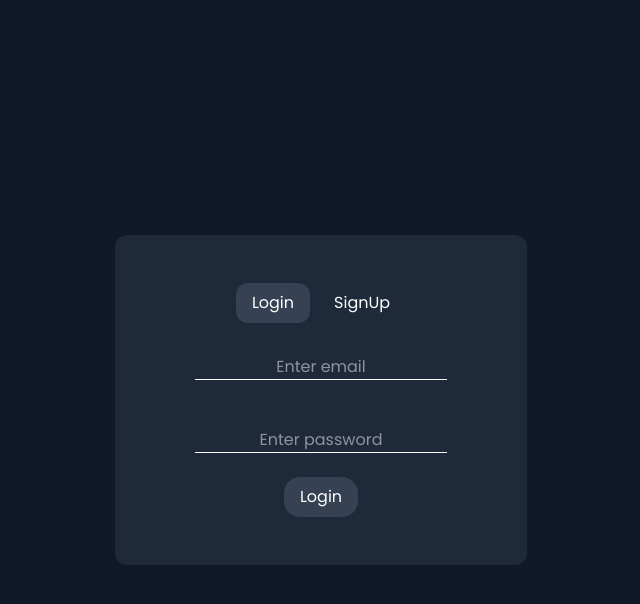
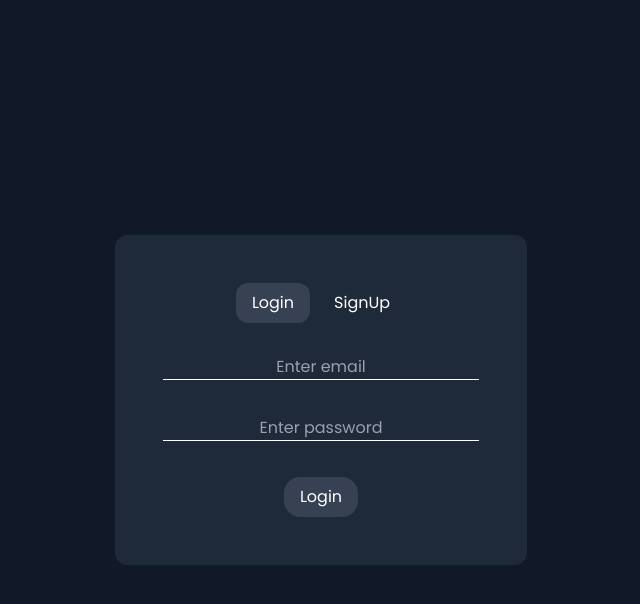
Before and after one commit to TorqueReborn/AkiraWeb, a React (Vite) app in the folder frontend/: page / in a window 1280 px wide. Both pictures are taken after a click on the button 640 px from the left and 452 px from the top of the page. Shown: the top 604 px of the page, without its empty margins (319-959 px from the left). Built offline with nearby package versions, Linux system fonts and the light colour scheme.

Commit message:
Update UI

```diff
--- a/frontend/src/App.tsx
+++ b/frontend/src/App.tsx
@@ -2,7 +2,6 @@ import Cookies from 'js-cookie'
 import { useState } from "react";
 import Login from "./login/Login";
 import Splash from "./splash/Splash"
-import Suggestions from "./suggestions/Suggestions";
 
 const App = () => {
   const [splashSeen, setSplashSeen] = useState(Cookies.get('splashSeen'))
--- a/frontend/src/login/Login.tsx
+++ b/frontend/src/login/Login.tsx
@@ -59,9 +59,9 @@ const Login = () => {
                         <button className={`${!isSignUp && 'bg-gray-700'} px-4 py-2 rounded-xl outline-none focus:ring-1`} onClick={() => setIsSignup(false)}>Login</button>
                         <button className={`${isSignUp && 'bg-gray-700'} px-4 py-2 rounded-xl outline-none focus:ring-1`} onClick={() => setIsSignup(true)}>SignUp</button>
                     </div>
-                    <input className='mt-8 text-center outline-none border-b-1 w-8/10' type="text" placeholder='Enter email' onChange={handleEmailChange} /><br />
-                    <input className='mt-6 text-center outline-none border-b-1 w-8/10' type="password" placeholder='Enter password' onChange={handlePasswordChange} />
-                    <button className='mt-6 bg-gray-700 px-4 py-2 cursor-pointer rounded-2xl hover:bg-gray-600 focus:outline-1' type='submit' onClick={handleSubmit}>{isSignUp ? 'SignUp' : 'Login'}</button>
+                    <input className='mt-8 text-center outline-none border-b-1 placeholder-gray-400' type="text" placeholder='Enter email' onChange={handleEmailChange} /><br />
+                    <input className='mt-3 text-center outline-none border-b-1 placeholder-gray-400' type="password" placeholder='Enter password' onChange={handlePasswordChange} />
+                    <button className='mt-9 bg-gray-700 px-4 py-2 cursor-pointer rounded-2xl hover:bg-gray-600 focus:outline-1 focus:outline-gray-100' type='submit' onClick={handleSubmit}>{isSignUp ? 'SignUp' : 'Login'}</button>
                 </div>
             </div>}
         </div>
```
